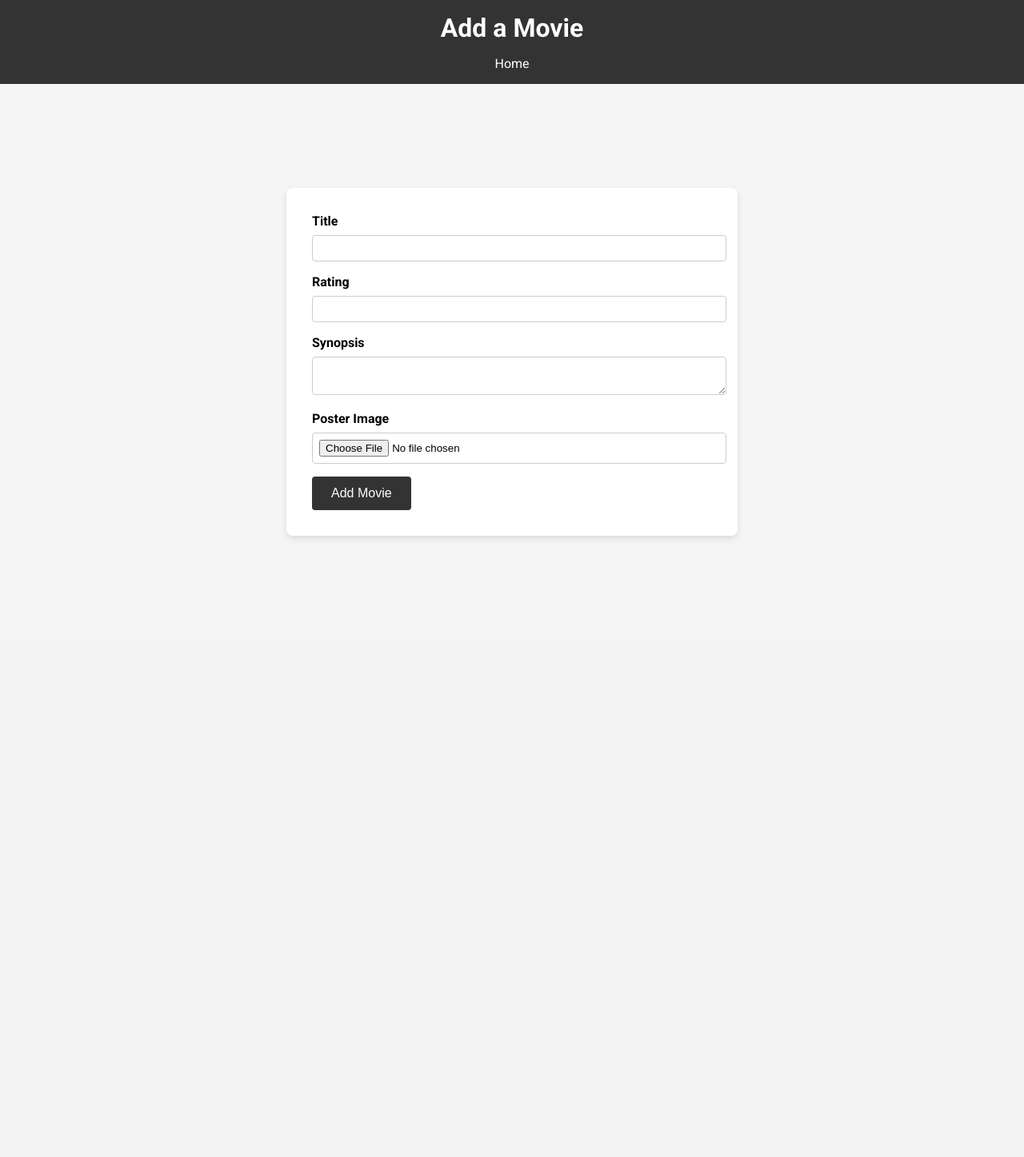
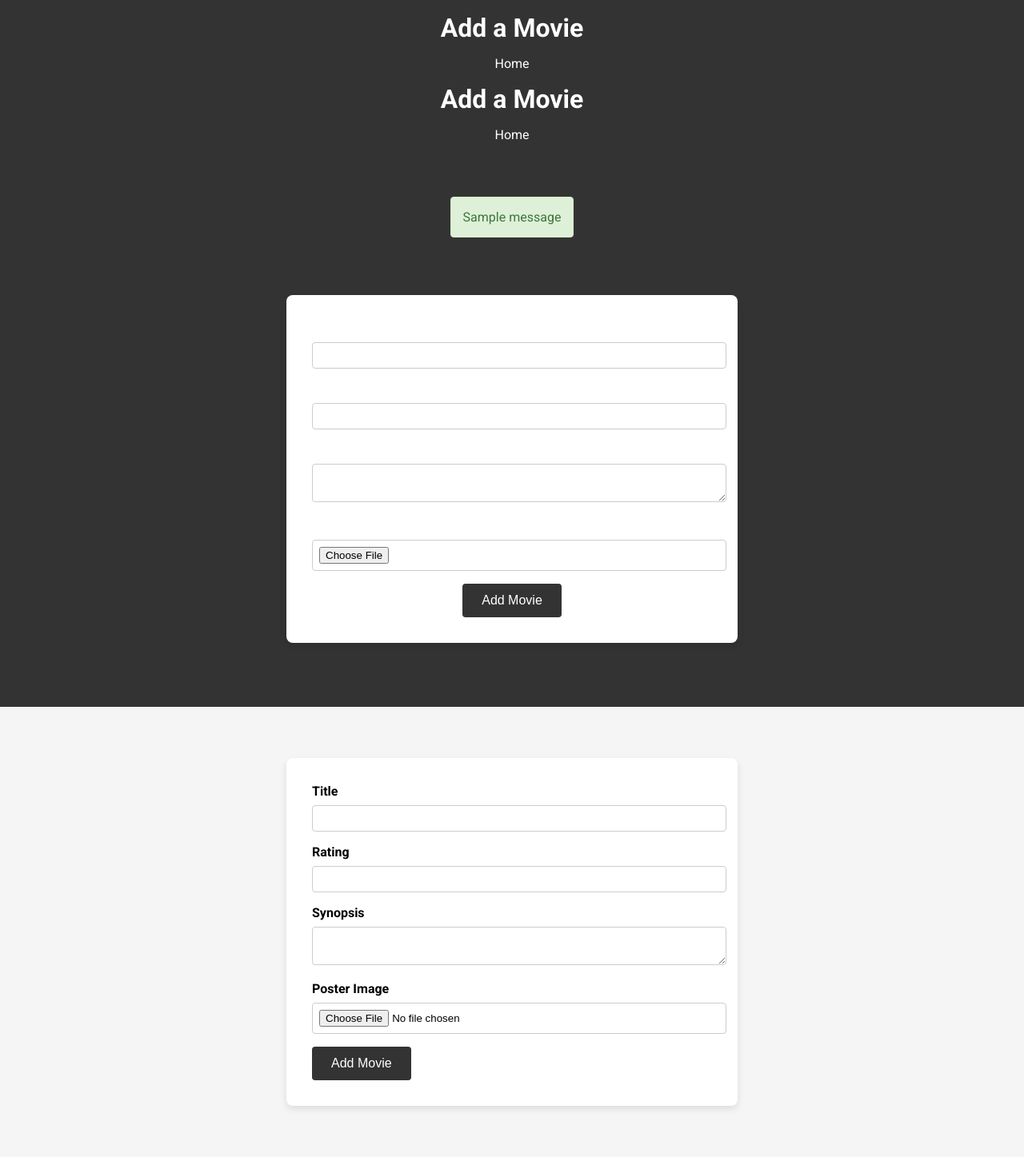
Before and after one commit to the-mirak/cinedb-aws-demo, a Flask app: page /add in a window 1280 px wide. Shown: the whole page at 80% size. Before the commit the page ends 674 px from the top, so only its background shows below. Run offline with Flask 2, Linux system fonts and the light colour scheme; one stand-in notice (Sample message) is shown; data that the repository does not hold is empty; parts of the project's set-up code (start-up, migrations or seed data) failed here and were passed over.

Commit message:
code update

```diff
--- a/app/static/styles.css
+++ b/app/static/styles.css
@@ -89,24 +89,26 @@ main {
 }
 
 .flash-messages {
-    margin-bottom: 1rem;
-    text-align: center;
+    margin: 20px 0;
 }
 
-.flash {
-    padding: 1rem;
-    border-radius: 8px;
-    margin-bottom: 0.5rem;
+.alert {
+    padding: 15px;
+    margin-bottom: 20px;
+    border: 1px solid transparent;
+    border-radius: 4px;
 }
 
-.flash-success {
-    background-color: #4caf50;
-    color: white;
+.alert-success {
+    color: #3c763d;
+    background-color: #dff0d8;
+    border-color: #d6e9c6;
 }
 
-.flash-danger {
-    background-color: #f44336;
-    color: white;
+.alert-danger {
+    color: #a94442;
+    background-color: #f2dede;
+    border-color: #ebccd1;
 }
 
 form {
--- a/app/templates/add_movie.html
+++ b/app/templates/add_movie.html
@@ -11,7 +11,58 @@
     <header>
         <h1>Add a Movie</h1>
         <nav>
-            <a href="{{ url_for('main.index') }}">Home</a>
+            <a href="{{ url_for('main.index') }}">Home</a><!DOCTYPE html>
+            <html lang="en">
+            <head>
+                <meta charset="UTF-8">
+                <meta name="viewport" content="width=device-width, initial-scale=1.0">
+                <title>Add Movie</title>
+                <link rel="stylesheet" href="{{ url_for('static', filename='styles.css') }}">
+                <link href="https://fonts.googleapis.com/css2?family=Roboto:wght@400;700&display=swap" rel="stylesheet">
+            </head>
+            <body>
+                <header>
+                    <h1>Add a Movie</h1>
+                    <nav>
+                        <a href="{{ url_for('main.index') }}">Home</a>
+                    </nav>
+                </header>
+                <main>
+                    <!-- Flash Messages -->
+                    {% with messages = get_flashed_messages(with_categories=true) %}
+                        {% if messages %}
+                            <div class="flash-messages">
+                                {% for category, message in messages %}
+                                    <div class="alert alert-{{ category }}">{{ message }}</div>
+                                {% endfor %}
+                            </div>
+                        {% endif %}
+                    {% endwith %}
+
+                    <!-- Add Movie Form -->
+                    <form action="{{ url_for('main.add_movie') }}" method="POST" enctype="multipart/form-data">
+                        <div class="form-group">
+                            <label for="title">Title</label>
+                            <input type="text" id="title" name="title" required>
+                        </div>
+                        <div class="form-group">
+                            <label for="rating">Rating</label>
+                            <input type="text" id="rating" name="rating" required>
+                        </div>
+                        <div class="form-group">
+                            <label for="synopsis">Synopsis</label>
+                            <textarea id="synopsis" name="synopsis" required></textarea>
+                        </div>
+                        <div class="form-group">
+                            <label for="poster">Poster Image</label>
+                            <input type="file" id="poster" name="poster" required>
+                        </div>
+                        <button type="submit">Add Movie</button>
+                    </form>
+                </main>
+            </body>
+            </html>
+
         </nav>
     </header>
     <main>
```
Also changed, not shown: app/templates/index.html (+11 -0 lines).
